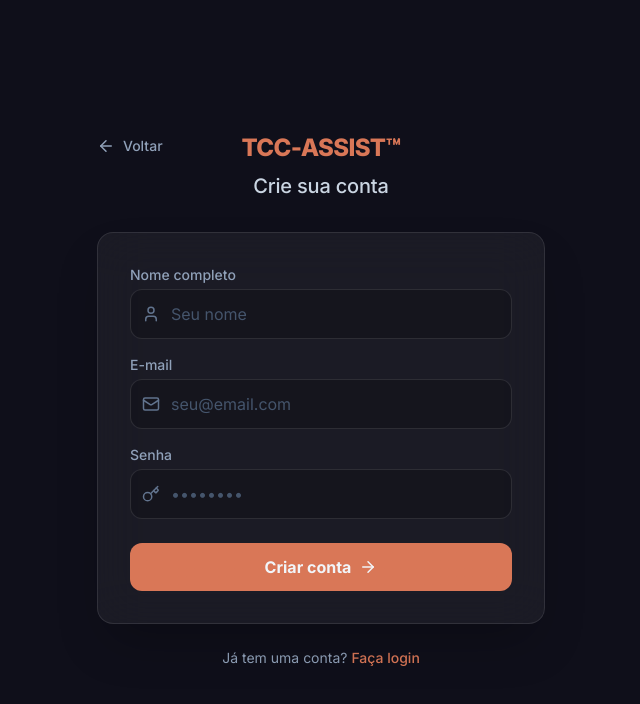
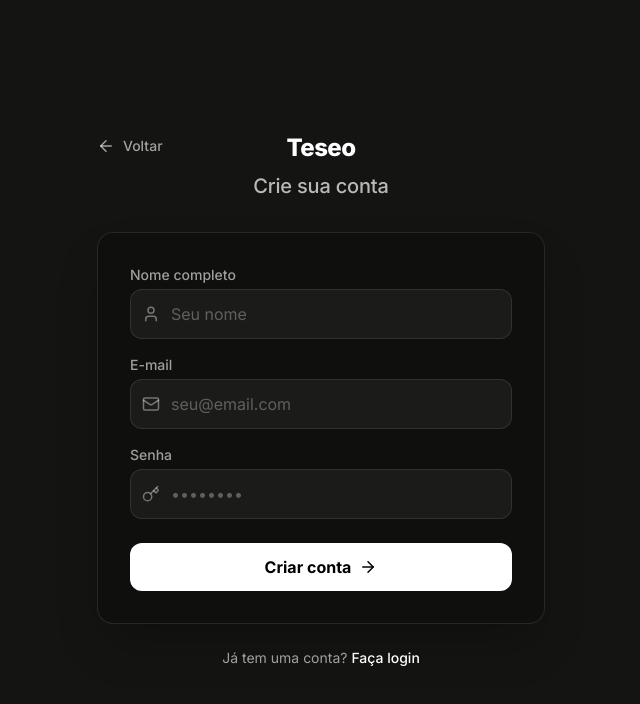
Before and after one commit to AndrickDev/tcc-assist, a Next.js app: page /register in a window 1280 px wide. Shown: the top 704 px of the page, without its empty margins (319-959 px from the left). Built offline with nearby package versions, Linux system fonts and the light colour scheme.

Commit message:
fix(auth): standardize login/register branding to Teseo

```diff
--- a/src/app/login/page.tsx
+++ b/src/app/login/page.tsx
@@ -4,7 +4,7 @@ import { useState } from "react"
 import { signIn } from "next-auth/react"
 import Link from "next/link"
 import { useRouter } from "next/navigation"
-import { ArrowRight, ArrowLeft, Mail, Key, Sparkles } from "lucide-react"
+import { ArrowRight, ArrowLeft, Mail, Key } from "lucide-react"
 
 export default function LoginPage() {
   const [email, setEmail] = useState("")
@@ -42,19 +42,19 @@ export default function LoginPage() {
   }
 
   return (
-    <div className="min-h-[100dvh] flex items-center justify-center bg-[#0F0F1A] text-slate-100 p-4">
+    <div className="min-h-[100dvh] flex items-center justify-center bg-[#141413] text-white p-4">
       <div className="w-full max-w-md">
         <div className="relative mb-8 flex flex-col items-center">
-          <Link href="/" className="absolute left-0 top-1 text-slate-400 hover:text-white transition-colors flex items-center gap-2 text-sm font-medium">
+          <Link href="/" className="absolute left-0 top-1 text-white/60 hover:text-white transition-colors flex items-center gap-2 text-sm font-medium">
             <ArrowLeft size={18} /> <span className="hidden sm:inline">Voltar</span>
           </Link>
-          <Link href="/" className="inline-block font-extrabold text-2xl tracking-tight text-gradient mb-2">
-            TCC-ASSIST™
+          <Link href="/" className="inline-block font-extrabold text-2xl tracking-tight mb-2">
+            Teseo
           </Link>
-          <h1 className="text-xl font-medium text-slate-300">Bem-vindo(a) de volta</h1>
+          <h1 className="text-xl font-medium text-white/70">Bem-vindo(a) de volta</h1>
         </div>
 
-        <div className="bg-white/5 border border-white/10 rounded-2xl p-6 sm:p-8 backdrop-blur-xl shadow-2xl">
+        <div className="bg-[#0F0F0E] border border-white/10 rounded-2xl p-6 sm:p-8 shadow-2xl">
           {error && (
             <div className="bg-red-500/10 border border-red-500/20 text-red-400 text-sm p-3 rounded-lg mb-6 text-center">
               {error}
@@ -63,30 +63,30 @@ export default function LoginPage() {
 
           <form onSubmit={handleSubmit} className="space-y-4">
             <div>
-              <label className="block text-sm font-medium text-slate-400 mb-1">E-mail</label>
+              <label className="block text-sm font-medium text-white/60 mb-1">E-mail</label>
               <div className="relative">
-                <Mail className="absolute left-3 top-1/2 -translate-y-1/2 text-slate-500" size={18} />
+                <Mail className="absolute left-3 top-1/2 -translate-y-1/2 text-white/40" size={18} />
                 <input
                   type="email"
                   required
                   value={email}
                   onChange={(e) => setEmail(e.target.value)}
-                  className="w-full bg-black/20 border border-white/10 rounded-xl py-3 pl-10 pr-4 focus:outline-none focus:border-brand-purple focus:ring-1 focus:ring-brand-purple transition-all text-white placeholder:text-slate-600"
+                  className="w-full bg-white/5 border border-white/10 rounded-xl py-3 pl-10 pr-4 focus:outline-none focus:border-white/20 focus:ring-1 focus:ring-white/10 transition-all text-white placeholder:text-white/30"
                   placeholder="seu@email.com"
                 />
               </div>
             </div>
 
             <div>
-              <label className="block text-sm font-medium text-slate-400 mb-1">Senha</label>
+              <label className="block text-sm font-medium text-white/60 mb-1">Senha</label>
               <div className="relative">
-                <Key className="absolute left-3 top-1/2 -translate-y-1/2 text-slate-500" size={18} />
+                <Key className="absolute left-3 top-1/2 -translate-y-1/2 text-white/40" size={18} />
                 <input
                   type="password"
                   required
                   value={password}
                   onChange={(e) => setPassword(e.target.value)}
-                  className="w-full bg-black/20 border border-white/10 rounded-xl py-3 pl-10 pr-4 focus:outline-none focus:border-brand-purple focus:ring-1 focus:ring-brand-purple transition-all text-white placeholder:text-slate-600"
+                  className="w-full bg-white/5 border border-white/10 rounded-xl py-3 pl-10 pr-4 focus:outline-none focus:border-white/20 focus:ring-1 focus:ring-white/10 transition-all text-white placeholder:text-white/30"
                   placeholder="••••••••"
                 />
               </div>
@@ -95,7 +95,7 @@ export default function LoginPage() {
             <button
               type="submit"
               disabled={isLoading}
-              className="w-full py-3 bg-gradient-to-r from-brand-purple to-brand-blue rounded-xl font-bold flex items-center justify-center gap-2 hover:opacity-90 transition-opacity disabled:opacity-50"
+              className="w-full py-3 bg-white text-black rounded-xl font-bold flex items-center justify-center gap-2 hover:bg-white/90 transition-colors disabled:opacity-50"
             >
               {isLoading ? "Entrando..." : "Entrar"} <ArrowRight size={18} />
             </button>
@@ -106,7 +106,7 @@ export default function LoginPage() {
               <div className="w-full border-t border-white/10"></div>
             </div>
             <div className="relative flex justify-center text-xs">
-              <span className="bg-[#151522] px-2 text-slate-500">ou continue com</span>
+              <span className="bg-[#0F0F0E] px-2 text-white/50">ou continue com</span>
             </div>
           </div>
 
--- a/src/app/register/page.tsx
+++ b/src/app/register/page.tsx
@@ -44,19 +44,19 @@ export default function RegisterPage() {
   }
 
   return (
-    <div className="min-h-[100dvh] flex items-center justify-center bg-[#0F0F1A] text-slate-100 p-4">
+    <div className="min-h-[100dvh] flex items-center justify-center bg-[#141413] text-white p-4">
       <div className="w-full max-w-md">
         <div className="relative mb-8 flex flex-col items-center">
-          <Link href="/" className="absolute left-0 top-1 text-slate-400 hover:text-white transition-colors flex items-center gap-2 text-sm font-medium">
+          <Link href="/" className="absolute left-0 top-1 text-white/60 hover:text-white transition-colors flex items-center gap-2 text-sm font-medium">
             <ArrowLeft size={18} /> <span className="hidden sm:inline">Voltar</span>
           </Link>
-          <Link href="/" className="inline-block font-extrabold text-2xl tracking-tight text-gradient mb-2">
-            TCC-ASSIST™
+          <Link href="/" className="inline-block font-extrabold text-2xl tracking-tight mb-2">
+            Teseo
           </Link>
-          <h1 className="text-xl font-medium text-slate-300">Crie sua conta</h1>
+          <h1 className="text-xl font-medium text-white/70">Crie sua conta</h1>
         </div>
 
-        <div className="bg-white/5 border border-white/10 rounded-2xl p-6 sm:p-8 backdrop-blur-xl shadow-2xl">
+        <div className="bg-[#0F0F0E] border border-white/10 rounded-2xl p-6 sm:p-8 shadow-2xl">
           {error && (
             <div className="bg-red-500/10 border border-red-500/20 text-red-400 text-sm p-3 rounded-lg mb-5 flex items-center gap-2">
               <AlertCircle size={16} className="shrink-0" />
@@ -66,46 +66,46 @@ export default function RegisterPage() {
 
           <form onSubmit={handleSubmit} className="space-y-4">
             <div>
-              <label className="block text-sm font-medium text-slate-400 mb-1">Nome completo</label>
+              <label className="block text-sm font-medium text-white/60 mb-1">Nome completo</label>
               <div className="relative">
-                <User className="absolute left-3 top-1/2 -translate-y-1/2 text-slate-500" size={18} />
+                <User className="absolute left-3 top-1/2 -translate-y-1/2 text-white/40" size={18} />
                 <input
                   type="text"
                   required
                   value={name}
                   onChange={(e) => setName(e.target.value)}
-                  className="w-full bg-black/20 border border-white/10 rounded-xl py-3 pl-10 pr-4 focus:outline-none focus:border-brand-purple focus:ring-1 focus:ring-brand-purple transition-all text-white placeholder:text-slate-600"
+                  className="w-full bg-white/5 border border-white/10 rounded-xl py-3 pl-10 pr-4 focus:outline-none focus:border-white/20 focus:ring-1 focus:ring-white/10 transition-all text-white placeholder:text-white/30"
                   placeholder="Seu nome"
                 />
               </div>
             </div>
 
             <div>
-              <label className="block text-sm font-medium text-slate-400 mb-1">E-mail</label>
+              <label className="block text-sm font-medium text-white/60 mb-1">E-mail</label>
               <div className="relative">
-                <Mail className="absolute left-3 top-1/2 -translate-y-1/2 text-slate-500" size={18} />
+                <Mail className="absolute left-3 top-1/2 -translate-y-1/2 text-white/40" size={18} />
                 <input
                   type="email"
                   required
                   value={email}
                   onChange={(e) => setEmail(e.target.value)}
-                  className="w-full bg-black/20 border border-white/10 rounded-xl py-3 pl-10 pr-4 focus:outline-none focus:border-brand-purple focus:ring-1 focus:ring-brand-purple transition-all text-white placeholder:text-slate-600"
+                  className="w-full bg-white/5 border border-white/10 rounded-xl py-3 pl-10 pr-4 focus:outline-none focus:border-white/20 focus:ring-1 focus:ring-white/10 transition-all text-white placeholder:text-white/30"
                   placeholder="seu@email.com"
                 />
               </div>
             </div>
 
             <div>
-              <label className="block text-sm font-medium text-slate-400 mb-1">Senha</label>
+              <label className="block text-sm font-medium text-white/60 mb-1">Senha</label>
               <div className="relative">
-                <Key className="absolute left-3 top-1/2 -translate-y-1/2 text-slate-500" size={18} />
+                <Key className="absolute left-3 top-1/2 -translate-y-1/2 text-white/40" size={18} />
                 <input
                   type="password"
                   required
                   minLength={6}
                   value={password}
                   onChange={(e) => setPassword(e.target.value)}
-                  className="w-full bg-black/20 border border-white/10 rounded-xl py-3 pl-10 pr-4 focus:outline-none focus:border-brand-purple focus:ring-1 focus:ring-brand-purple transition-all text-white placeholder:text-slate-600"
+                  className="w-full bg-white/5 border border-white/10 rounded-xl py-3 pl-10 pr-4 focus:outline-none focus:border-white/20 focus:ring-1 focus:ring-white/10 transition-all text-white placeholder:text-white/30"
                   placeholder="••••••••"
                 />
               </div>
@@ -114,16 +114,16 @@ export default function RegisterPage() {
             <button
               type="submit"
               disabled={isLoading}
-              className="w-full py-3 bg-gradient-to-r from-brand-purple to-brand-blue rounded-xl font-bold flex items-center justify-center gap-2 hover:opacity-90 transition-opacity disabled:opacity-50 mt-6"
+              className="w-full py-3 bg-white text-black rounded-xl font-bold flex items-center justify-center gap-2 hover:bg-white/90 transition-colors disabled:opacity-50 mt-6"
             >
               {isLoading ? "Criando conta..." : "Criar conta"} <ArrowRight size={18} />
             </button>
           </form>
         </div>
 
-        <div className="text-center mt-6 text-sm text-slate-400">
+        <div className="text-center mt-6 text-sm text-white/60">
           Já tem uma conta?{" "}
-          <Link href="/login" className="text-brand-purple hover:text-brand-purple/80 font-medium">
+          <Link href="/login" className="text-white hover:text-white/80 font-medium">
             Faça login
           </Link>
         </div>
```
